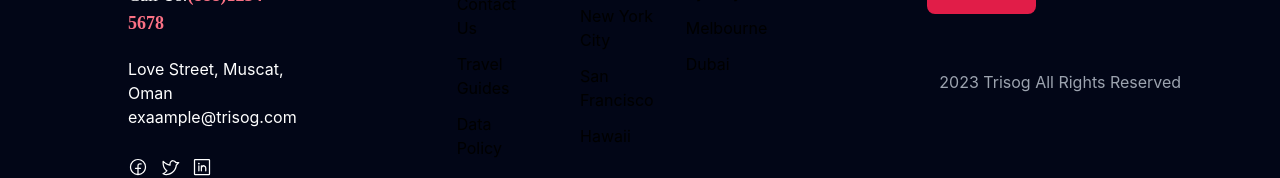
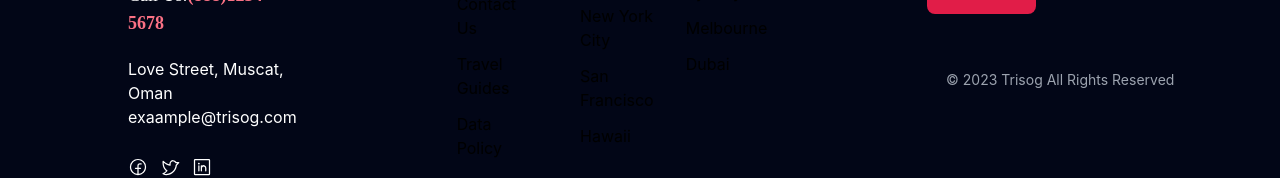
Before and after one commit to ieVictor/trisog-frontend, a React (Vite) app: page / in a window 1280 px wide. Shown: the part 5419-5597 px from the top of the page. Built offline with nearby package versions, Linux system fonts and the light colour scheme.

Commit message:
feat(Footer): add rights reserved character

```diff
--- a/src/components/Footer/index.tsx
+++ b/src/components/Footer/index.tsx
@@ -69,7 +69,7 @@ export default function Footer() {
                 <Button text="Submit" type="button" onClick={() => {}}/>
               </div>
             </form>
-            <span className="text-gray-400 text-base">2023 Trisog All Rights Reserved</span>
+            <span className="text-gray-400 text-sm">© 2023 Trisog All Rights Reserved</span>
           </div>
         </div>
       </footer>
```
